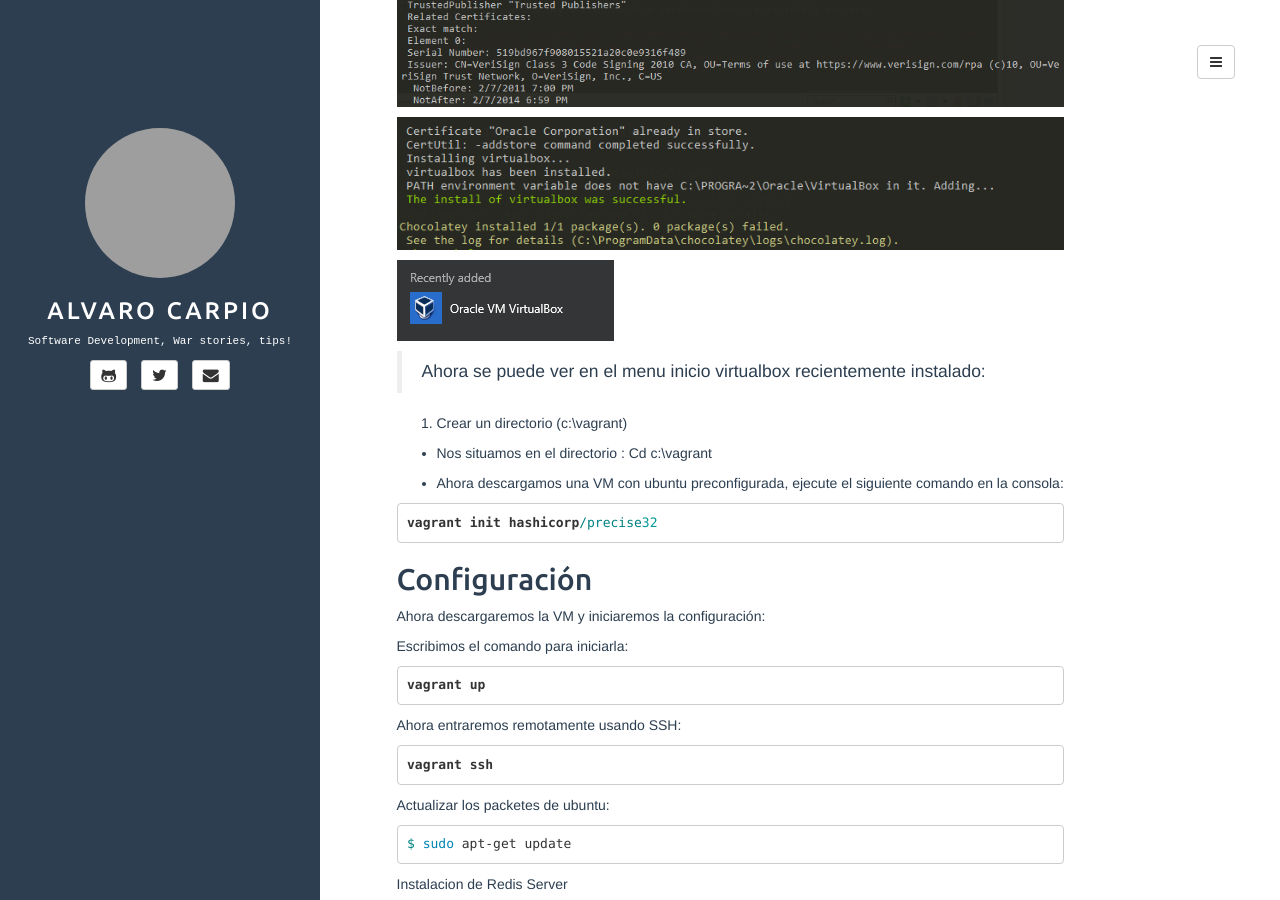
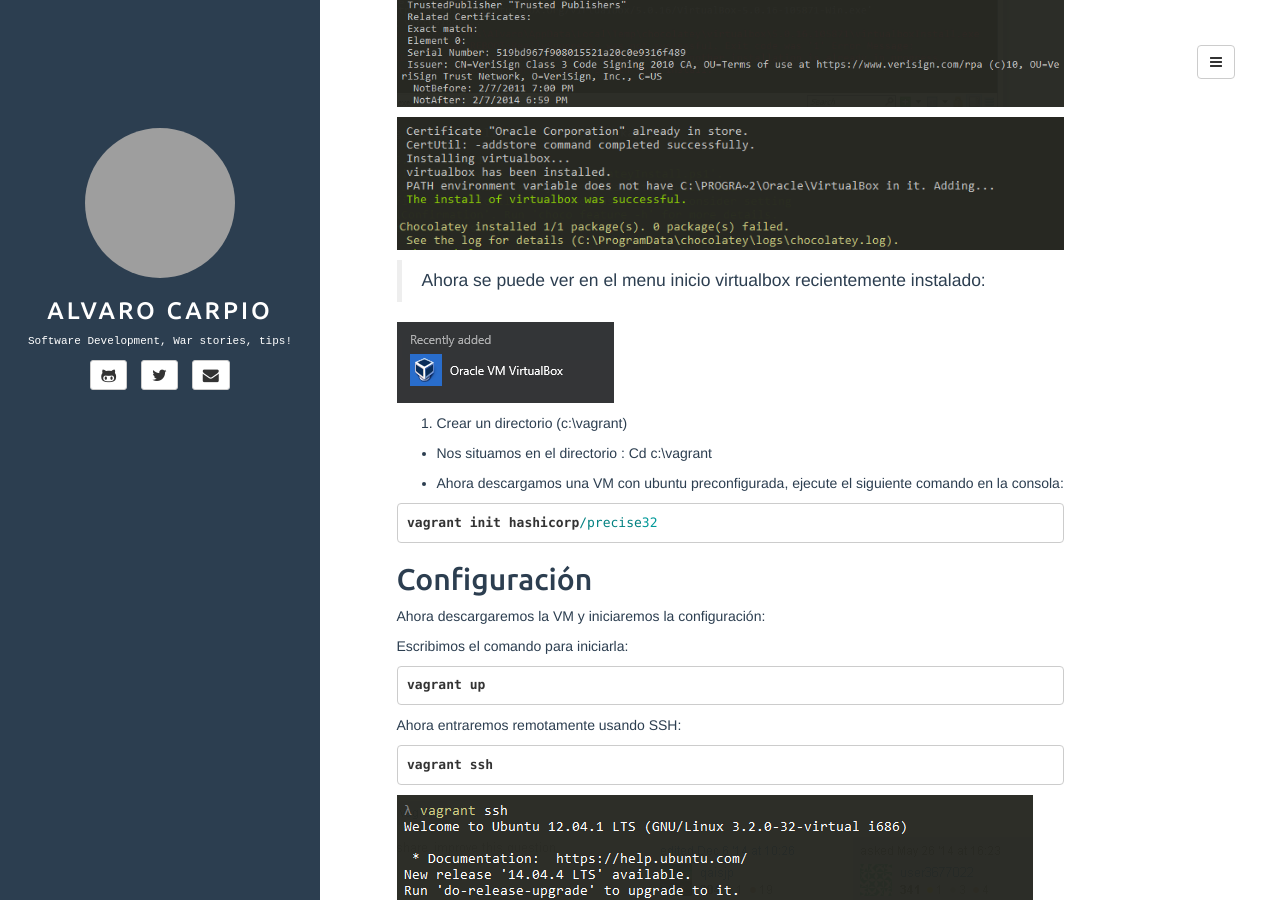
Before and after one commit to alvanxp/alvanxp.github.io, a Jekyll site: the page built from _posts/2016-4-10-Redis-en-windows.md, in a window 1280 px wide and 900 px high, scrolled down 1387 px. Built offline with Jekyll 4.4.1, drawn with Linux system fonts in a browser that asks for light colours; comment, search, counter and statistics services are not loaded; grey boxes are pictures that could not be loaded.

Commit message:
Update 2016-4-10-Redis-en-windows.md

````diff
--- a/_posts/2016-4-10-Redis-en-windows.md
+++ b/_posts/2016-4-10-Redis-en-windows.md
@@ -48,9 +48,10 @@ choco install virtualbox
 
 <img src="{{ site.url }}/assets/content/redis-vagrant/virtualbox-install2.png" alt="virtualbox">
 
-<img src="{{ site.url }}/assets/content/redis-vagrant/virtualbox-install3.png" alt="virtualbox">
 
 >Ahora se puede ver en el menu inicio virtualbox recientemente instalado:
+
+<img src="{{ site.url }}/assets/content/redis-vagrant/virtualbox-install3.png" alt="virtualbox">
 
 4. Crear un directorio (c:\vagrant)
 
@@ -76,6 +77,8 @@ Ahora entraremos remotamente  usando SSH:
 ```dosbatch
 vagrant ssh
 ```
+
+<img src="{{ site.url }}/assets/content/redis-vagrant/ssh_connect.png" alt="ssh">
 
 Actualizar los packetes de ubuntu:
 
@@ -127,6 +130,8 @@ Agregar un item:
 set name "Alvaro Carpio"
 ```
 
+<img src="{{ site.url }}/assets/content/redis-vagrant/redis-test.png" alt="test">
+
 También podemos instalar una herramienta visual para tener un mayor manejos de los datos , **Redis Desktop Manager**
 
 Para instalar correr el siguiente comando en una consola cmd dentro de windows:
@@ -136,6 +141,8 @@ $ choco install redis-desktop-manager
 ```
 Luego de instalado, abrir Redis Desktop Manager y agregar una nueva conexión de la siguiente manera:
 
-
+<img src="{{ site.url }}/assets/content/redis-vagrant/redismanager_setup.png" alt="redissetup">
 
 Ahora podemos ver los datos ingresados previamente  en la consola:
+
+<img src="{{ site.url }}/assets/content/redis-vagrant/redismanager_show.png" alt="redis manager">
````
